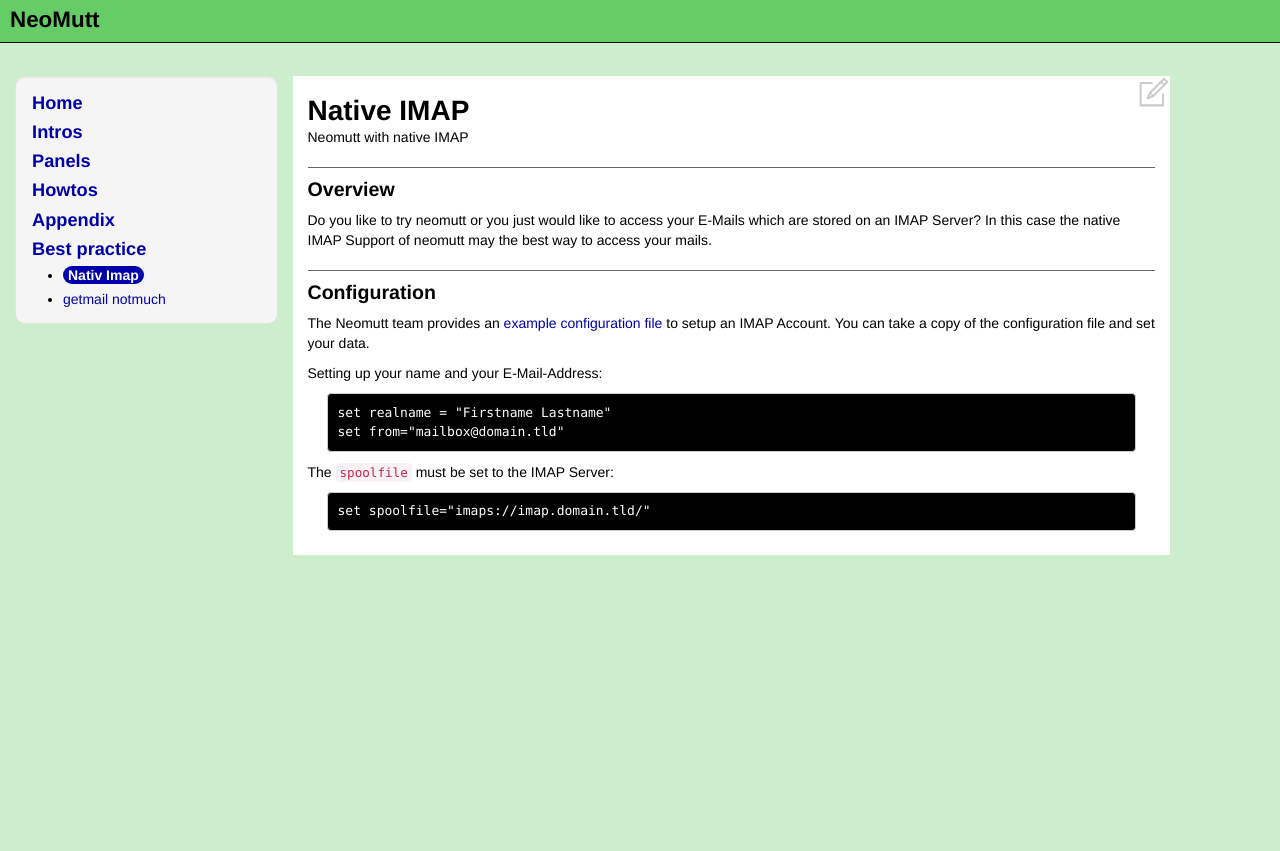
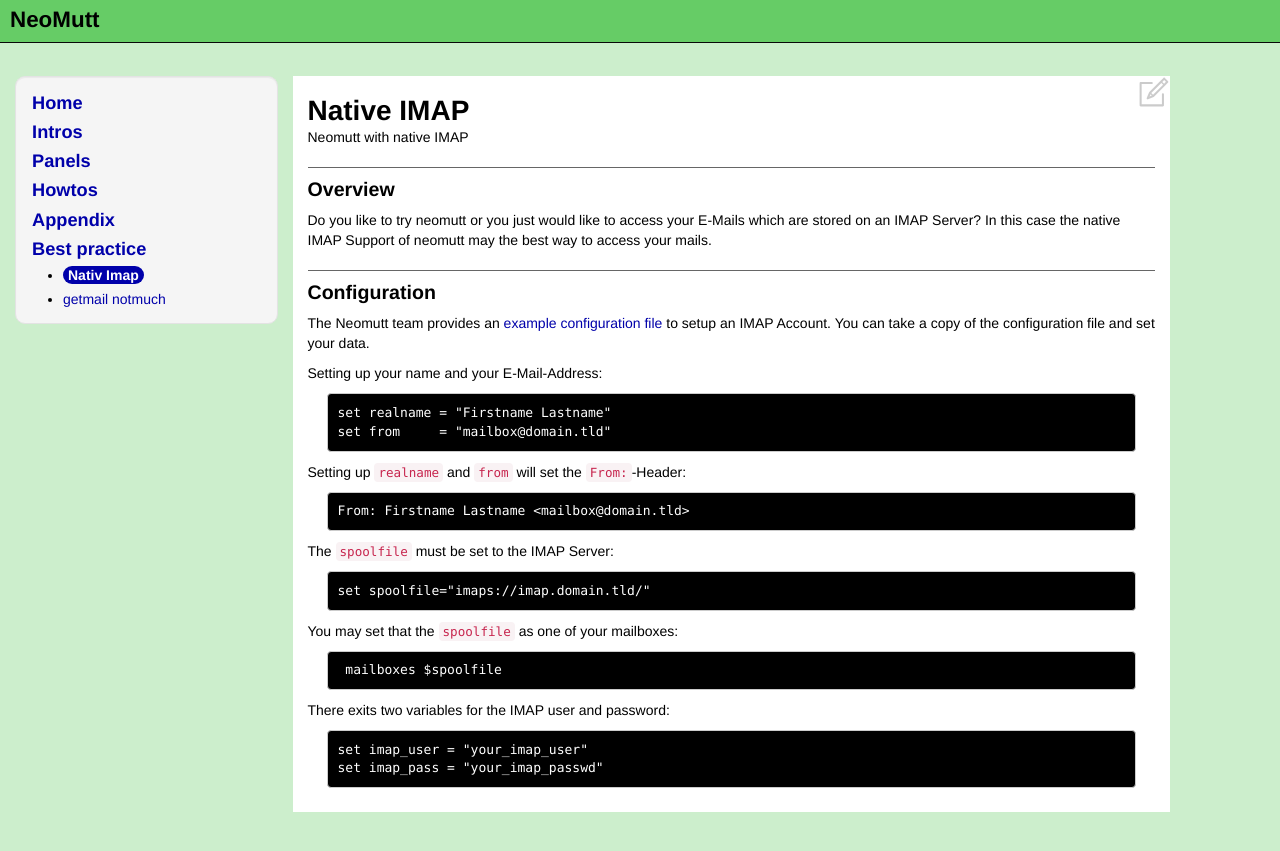
Before and after one commit to neomutt/test-doc, a Jekyll site: the page built from bestpractice/nativimap.md, in a window 1280 px wide. Shown: the top 851 px of the page. Built offline with Jekyll 4.4.1, drawn with Linux system fonts in a browser that asks for light colours.

Commit message:
Native IMAP configuration

```diff
--- a/bestpractice/nativimap.md
+++ b/bestpractice/nativimap.md
@@ -24,8 +24,21 @@ file and set your data.
 Setting up your name and your E-Mail-Address:
 
 	set realname = "Firstname Lastname"
-	set from="mailbox@domain.tld"
+	set from     = "mailbox@domain.tld"
+
+Setting up `realname` and `from` will set the `From:`-Header:
+
+	From: Firstname Lastname <mailbox@domain.tld>
 
 The `spoolfile` must be set to the IMAP Server:
 
 	set spoolfile="imaps://imap.domain.tld/"
+
+You may set that the `spoolfile` as one of your mailboxes:
+
+	 mailboxes $spoolfile
+
+There exits two variables for the IMAP user and password:
+
+	set imap_user = "your_imap_user"
+	set imap_pass = "your_imap_passwd"
```
